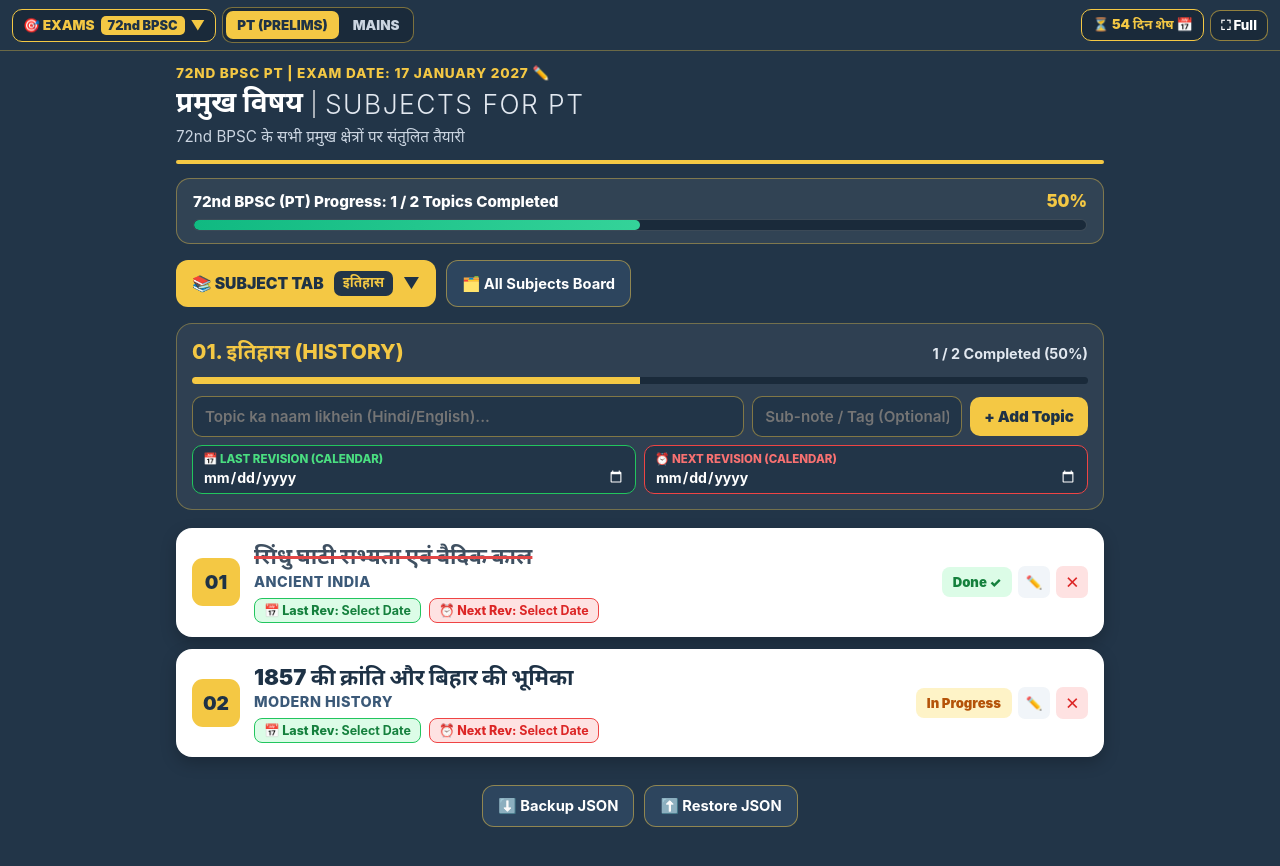
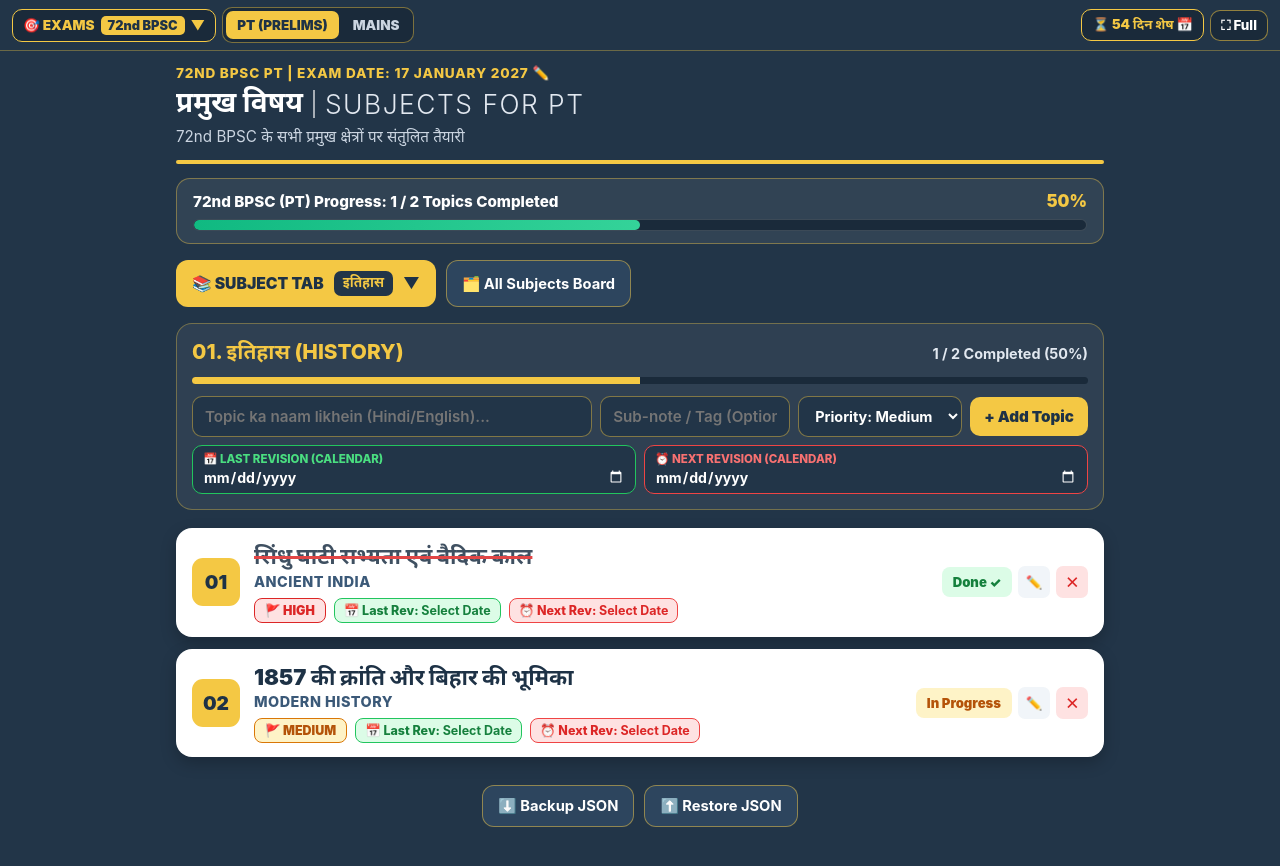
Before and after one commit to dpandey2497-a11y/CSE-TRACKER, a plain HTML site: page index.html in a window 1280 px wide. Drawn offline with Linux system fonts and the light colour scheme.

Commit message:
Update index.html

```diff
--- a/index.html
+++ b/index.html
@@ -461,6 +461,17 @@
     min-width: 170px;
   }
 
+  .priority-select {
+    padding: 10px 12px;
+    border-radius: 10px;
+    border: 1.5px solid rgba(244, 200, 68, 0.45);
+    background: var(--navy-bg);
+    color: var(--white);
+    font-size: 0.9rem;
+    font-weight: 700;
+    outline: none;
+  }
+
   .rev-input-group {
     display: flex;
     gap: 8px;
@@ -582,12 +593,13 @@
     margin-top: 2px;
   }
 
-  /* Green Last Revision & Red Next Revision Calendar Pills inside Topic Card */
+  /* Green Last Revision, Red Next Revision & Priority Pills inside Topic Card */
   .card-rev-row {
     display: flex;
     flex-wrap: wrap;
     gap: 8px;
     margin-top: 8px;
+    align-items: center;
   }
 
   .rev-cal-pill {
@@ -620,6 +632,35 @@
     cursor: pointer;
   }
 
+  /* Priority Button Styles (High = Red) */
+  .prio-pill {
+    padding: 4px 10px;
+    border-radius: 8px;
+    font-size: 0.78rem;
+    font-weight: 900;
+    cursor: pointer;
+    border: 1.5px solid transparent;
+    text-transform: uppercase;
+  }
+
+  .prio-high {
+    background: #FEE2E2;
+    border-color: #DC2626;
+    color: #DC2626;
+  }
+
+  .prio-medium {
+    background: #FEF3C7;
+    border-color: #D97706;
+    color: #B45309;
+  }
+
+  .prio-low {
+    background: #E0F2FE;
+    border-color: #0284C7;
+    color: #0369A1;
+  }
+
   /* Red Strikethrough Line when Topic is Done */
   .board-card.done .card-title-hi {
     text-decoration: line-through;
@@ -813,7 +854,12 @@
       </div>
       <div class="add-topic-bar">
         <input type="text" id="new-topic-hi" class="board-input" placeholder="Topic ka naam likhein (Hindi/English)...">
-        <input type="text" id="new-topic-en" class="board-input" placeholder="Sub-note / Tag (Optional)..." style="max-width:210px;">
+        <input type="text" id="new-topic-en" class="board-input" placeholder="Sub-note / Tag (Optional)..." style="max-width:190px;">
+        <select id="new-topic-priority" class="priority-select" title="Priority">
+          <option value="medium">Priority: Medium</option>
+          <option value="high">Priority: High</option>
+          <option value="low">Priority: Low</option>
+        </select>
         <button class="btn-gold" onclick="addTopic()">+ Add Topic</button>
       </div>
       <div class="rev-input-group">
@@ -887,8 +933,8 @@
             hi: 'इतिहास',
             en: 'HISTORY',
             topics: [
-              { id: 101, hi: 'सिंधु घाटी सभ्यता एवं वैदिक काल', en: 'ANCIENT INDIA', status: 'done', lastRev: '', nextRev: '' },
-              { id: 102, hi: '1857 की क्रांति और बिहार की भूमिका', en: 'MODERN HISTORY', status: 'progress', lastRev: '', nextRev: '' }
+              { id: 101, hi: 'सिंधु घाटी सभ्यता एवं वैदिक काल', en: 'ANCIENT INDIA', status: 'done', priority: 'high', lastRev: '', nextRev: '' },
+              { id: 102, hi: '1857 की क्रांति और बिहार की भूमिका', en: 'MODERN HISTORY', status: 'progress', priority: 'medium', lastRev: '', nextRev: '' }
             ]
           },
           { id: 2, hi: 'भूगोल', en: 'GEOGRAPHY', topics: [] },
@@ -910,7 +956,7 @@
             hi: 'सामान्य हिंदी',
             en: 'GENERAL HINDI (QUALIFYING)',
             topics: [
-              { id: 2001, hi: 'निबंध लेखन एवं व्याकरण अभ्यास', en: 'ESSAY & GRAMMAR', status: 'pending', lastRev: '', nextRev: '' }
+              { id: 2001, hi: 'निबंध लेखन एवं व्याकरण अभ्यास', en: 'ESSAY & GRAMMAR', status: 'pending', priority: 'medium', lastRev: '', nextRev: '' }
             ]
           },
           {
@@ -918,8 +964,8 @@
             hi: 'निबंध',
             en: 'ESSAY PAPER (300 MARKS)',
             topics: [
-              { id: 2002, hi: 'दार्शनिक एवं सामाजिक निबंध', en: 'SECTION A & B', status: 'progress', lastRev: '', nextRev: '' },
-              { id: 2003, hi: 'बिहार की लोकोक्तियां एवं मुहावरे आधारित निबंध', en: 'SECTION C (BIHAR)', status: 'pending', lastRev: '', nextRev: '' }
+              { id: 2002, hi: 'दार्शनिक एवं सामाजिक निबंध', en: 'SECTION A & B', status: 'progress', priority: 'high', lastRev: '', nextRev: '' },
+              { id: 2003, hi: 'बिहार की लोकोक्तियां एवं मुहावरे आधारित निबंध', en: 'SECTION C (BIHAR)', status: 'pending', priority: 'medium', lastRev: '', nextRev: '' }
             ]
           },
           {
@@ -927,8 +973,8 @@
             hi: 'सामान्य अध्ययन पेपर-1',
             en: 'GS PAPER 1 (HISTORY, IR & DI)',
             topics: [
-              { id: 2004, hi: 'मौर्य कला एवं पाल कला की विशेषताएं', en: 'ART & CULTURE', status: 'done', lastRev: '', nextRev: '' },
-              { id: 2005, hi: 'सांख्यिकी एवं डेटा इंटरप्रिटेशन (DI)', en: 'STATISTICS (72 MARKS)', status: 'progress', lastRev: '', nextRev: '' }
+              { id: 2004, hi: 'मौर्य कला एवं पाल कला की विशेषताएं', en: 'ART & CULTURE', status: 'done', priority: 'high', lastRev: '', nextRev: '' },
+              { id: 2005, hi: 'सांख्यिकी एवं डेटा इंटरप्रिटेशन (DI)', en: 'STATISTICS (72 MARKS)', status: 'progress', priority: 'high', lastRev: '', nextRev: '' }
             ]
           },
           {
@@ -936,7 +982,7 @@
             hi: 'सामान्य अध्ययन पेपर-2',
             en: 'GS PAPER 2 (POLITY, ECO & SCI-TECH)',
             topics: [
-              { id: 2006, hi: 'भारतीय संघवाद एवं राज्यपाल की भूमिका', en: 'INDIAN POLITY', status: 'progress', lastRev: '', nextRev: '' }
+              { id: 2006, hi: 'भारतीय संघवाद एवं राज्यपाल की भूमिका', en: 'INDIAN POLITY', status: 'progress', priority: 'medium', lastRev: '', nextRev: '' }
             ]
           },
           {
@@ -965,7 +1011,7 @@
             hi: 'भारतीय राजव्यवस्था',
             en: 'INDIAN POLITY (LAXMIKANTH)',
             topics: [
-              { id: 3001, hi: 'मूल अधिकार एवं नीति निदेशक तत्व', en: 'FUNDAMENTAL RIGHTS & DPSP', status: 'pending', lastRev: '', nextRev: '' }
+              { id: 3001, hi: 'मूल अधिकार एवं नीति निदेशक तत्व', en: 'FUNDAMENTAL RIGHTS & DPSP', status: 'pending', priority: 'high', lastRev: '', nextRev: '' }
             ]
           },
           { id: 302, hi: 'इतिहास एवं कला-संस्कृति', en: 'HISTORY & ART-CULTURE', topics: [] },
@@ -1268,6 +1314,7 @@
     if (!sub) return;
     const hiInput = document.getElementById('new-topic-hi');
     const enInput = document.getElementById('new-topic-en');
+    const prioInput = document.getElementById('new-topic-priority');
     const lastRevInput = document.getElementById('new-topic-last-rev');
     const nextRevInput = document.getElementById('new-topic-next-rev');
 
@@ -1280,13 +1327,28 @@
       hi: hi,
       en: en,
       status: 'pending',
+      priority: prioInput ? prioInput.value : 'medium',
       lastRev: lastRevInput.value || '',
       nextRev: nextRevInput.value || ''
     });
     hiInput.value = '';
     enInput.value = '';
+    if (prioInput) prioInput.value = 'medium';
     lastRevInput.value = '';
     nextRevInput.value = '';
+    saveState();
+  }
+
+  function cycleTopicPriority(topicId) {
+    const sec = getCurrentSection();
+    const sub = sec.subjects.find(function(s) { return s.id === sec.selectedSubjectId; });
+    if (!sub) return;
+    const topic = sub.topics.find(function(t) { return t.id === topicId; });
+    if (!topic) return;
+    const current = topic.priority || 'medium';
+    if (current === 'medium') topic.priority = 'high';
+    else if (current === 'high') topic.priority = 'low';
+    else topic.priority = 'medium';
     saveState();
   }
 
@@ -1499,15 +1561,18 @@
           topicsGrid.innerHTML = '<div class="empty-state">"' + activeSub.hi + '" mein abhi koi topic add nahi hai. Upar likhkar "+ Add Topic" par tap karein.</div>';
         } else {
           const stLabel = { pending: 'Pending', progress: 'In Progress', done: 'Done ✓' };
+          const prioLabel = { high: 'High', medium: 'Medium', low: 'Low' };
           topicsGrid.innerHTML = activeSub.topics.map(function(t, tIdx) {
             const lastRevVal = t.lastRev || '';
             const nextRevVal = t.nextRev || '';
+            const prio = t.priority || 'medium';
             return '<div class="board-card ' + (t.status === 'done' ? 'done' : '') + '">' +
               '<div class="num-badge">' + padNum(tIdx + 1) + '</div>' +
               '<div class="card-text-wrap">' +
                 '<div class="card-title-hi">' + t.hi + '</div>' +
                 '<div class="card-title-en">' + t.en + '</div>' +
                 '<div class="card-rev-row">' +
+                  '<button class="prio-pill prio-' + prio + '" onclick="cycleTopicPriority(' + t.id + ')">🚩 ' + prioLabel[prio] + '</button>' +
                   '<label class="rev-cal-pill">' +
                     '<span>📅 Last Rev: <strong>' + formatDisplayDate(lastRevVal) + '</strong></span>' +
                     '<input type="date" value="' + lastRevVal + '" onchange="updateTopicRevision(' + t.id + ', \'lastRev\', this.value)">' +
```
